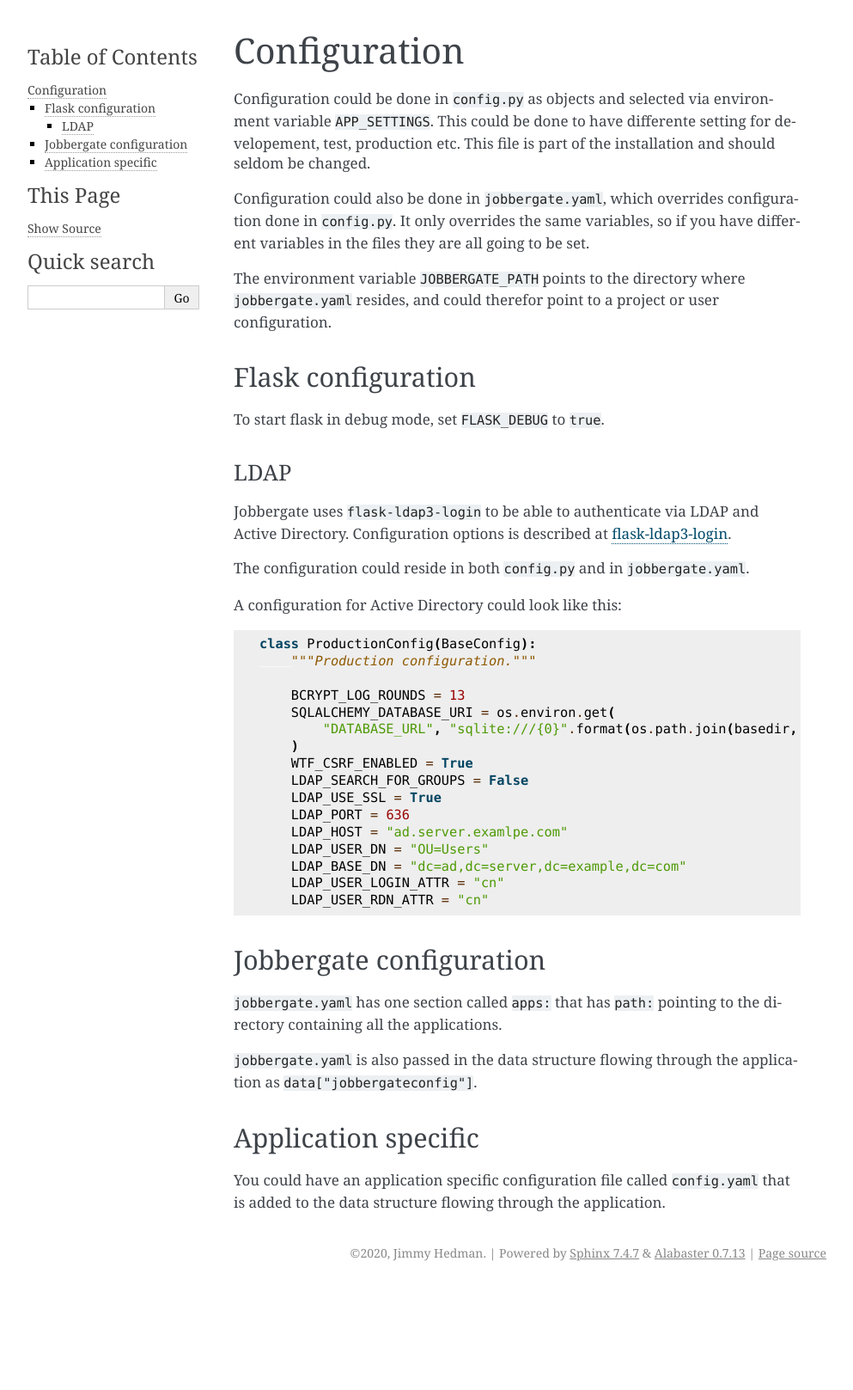
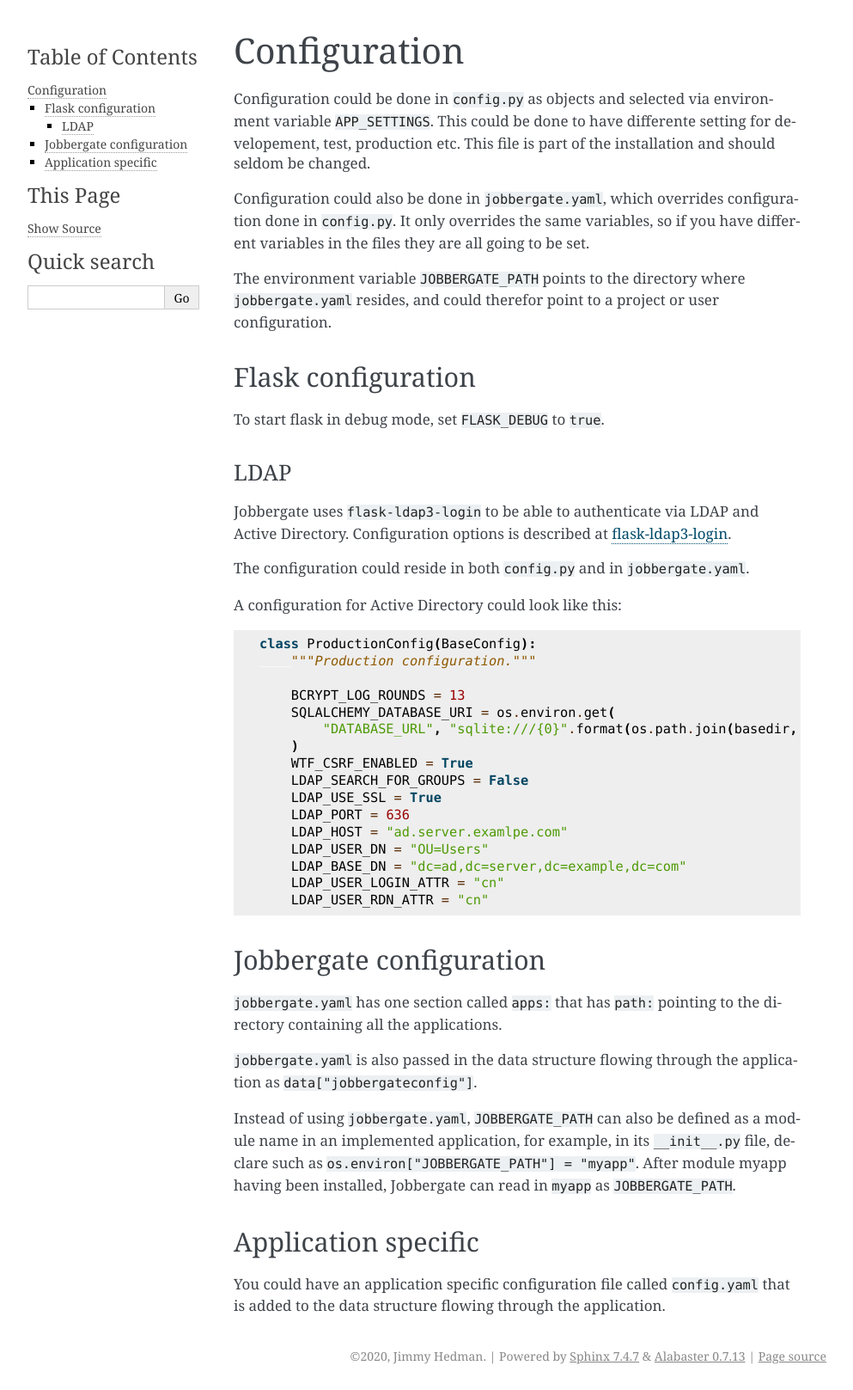
Before and after one commit to HeMan/jobbergate, a Sphinx documentation site: the page built from docs/source/configuration.rst, in a window 1280 px wide. Shown: the whole page at 86% size, without its empty margins (148-1141 px from the left). Built offline with Sphinx 7.4.7, drawn with Linux system fonts in a browser that asks for light colours; pages that are not in the unit, such as notebooks, are missing from menus; before the commit the page ends 1497 px from its top, so only the background shows below that.

Commit message:
Add documentation for the function of reading in module name

```diff
--- a/docs/source/configuration.rst
+++ b/docs/source/configuration.rst
@@ -59,6 +59,11 @@ pointing to the directory containing all the applications.
 ``jobbergate.yaml`` is also passed in the data structure flowing through the
 application as ``data["jobbergateconfig"]``.
 
+Instead of using ``jobbergate.yaml``, ``JOBBERGATE_PATH`` can also be defined as
+a module name in an implemented application, for example, in its ``__init__.py`` file,
+declare such as  ``os.environ["JOBBERGATE_PATH"] = "myapp"``. After module myapp having
+been installed, Jobbergate can read in ``myapp`` as ``JOBBERGATE_PATH``.
+
 Application specific
 --------------------
 You could have an application specific configuration file called
```
